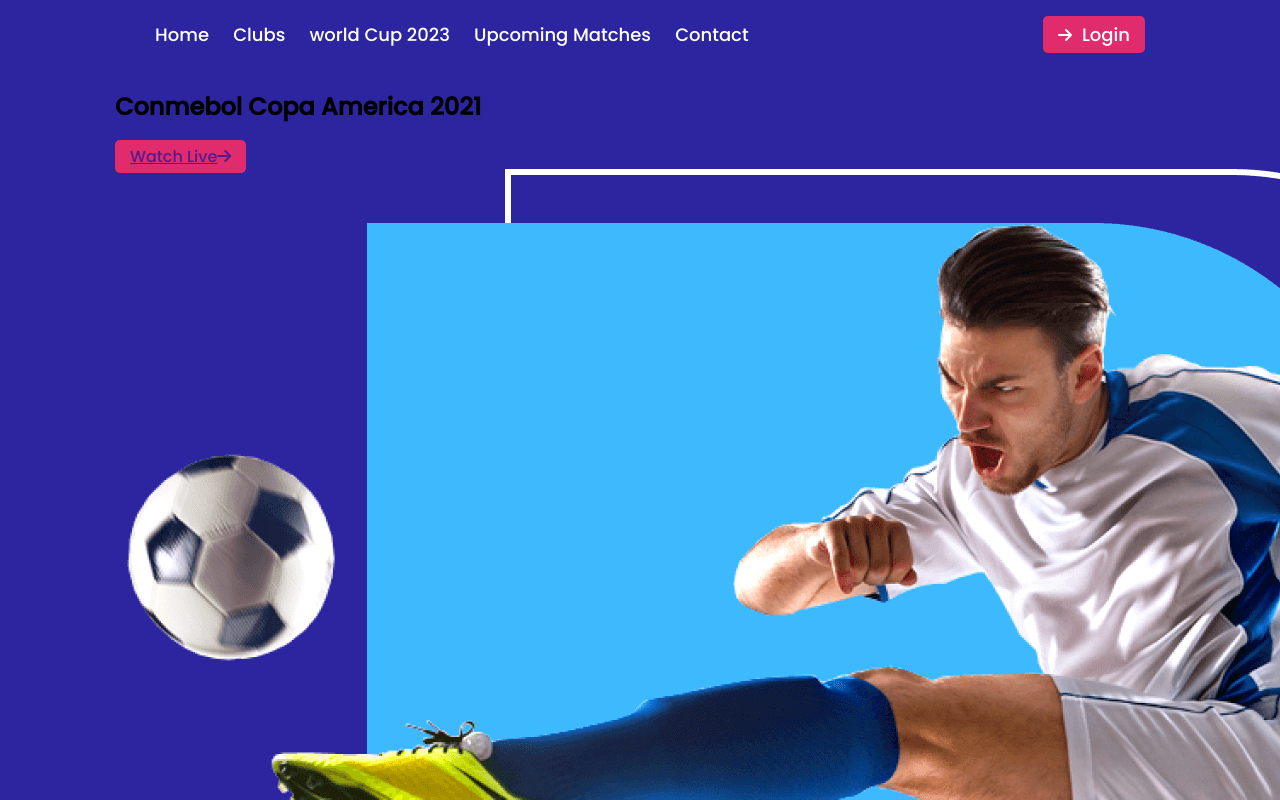
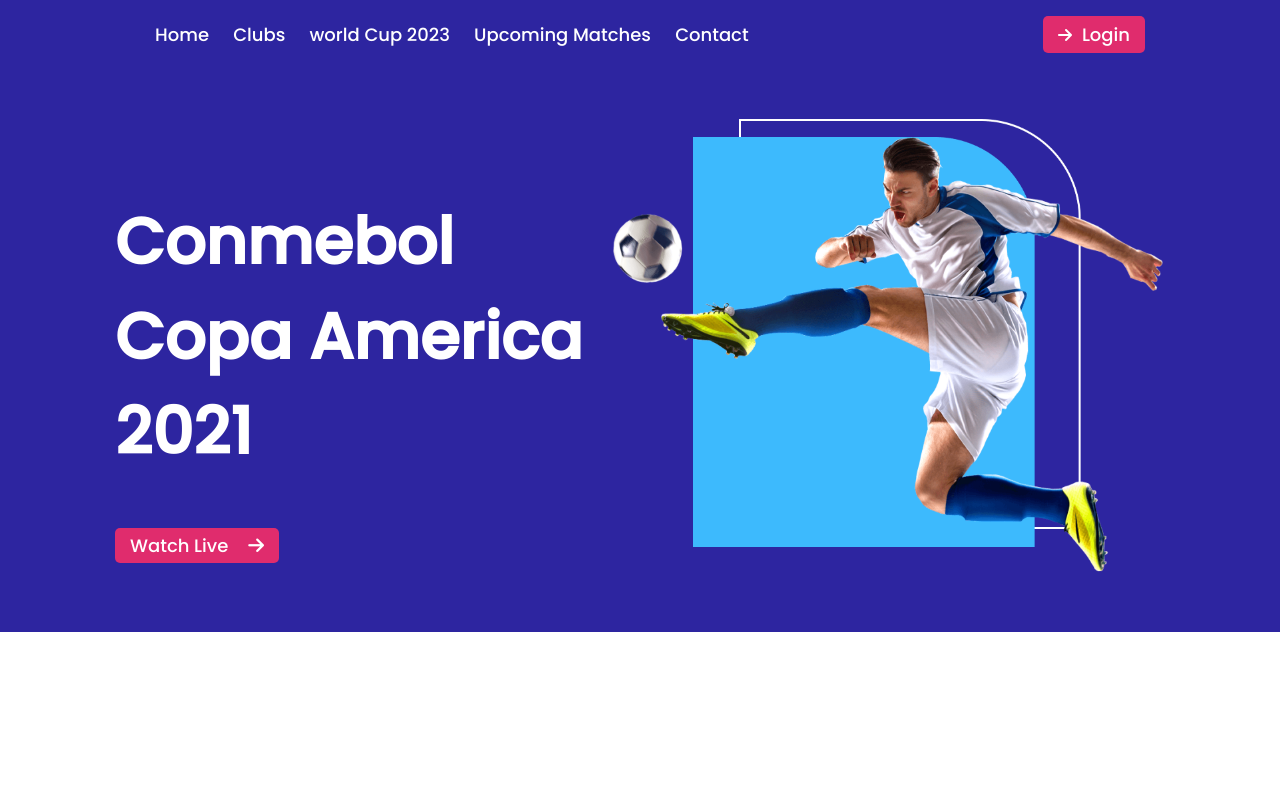
Before and after one commit to jibonghoshbd/responsive_football_match-, a plain HTML site: page index.html in a window 1280 px wide. Shown: the top 800 px of the page. Drawn offline with Linux system fonts and the light colour scheme.

Commit message:
header styling

```diff
--- a/styles/style.css
+++ b/styles/style.css
@@ -50,3 +50,29 @@ body {
     margin-right: 10px;
     font-size: 16px;
 }
+
+/* ===================
+======Header Contat Styling=====
+====================*/
+.header_contant {
+    display: flex;
+    justify-content: space-between;
+    align-items: center;
+    padding: 50px 0px;
+}
+.header_detail h1 {
+    font-size: 64px;
+    color: #fff;
+    font-weight: 700;
+}
+.header_detail a {
+    text-decoration: none;
+    font-size: 18px;
+    color: #fff;
+}
+.header_detail a i {
+    margin-left: 20px;
+}
+.header_img img {
+    width: 556.01px;
+}
```
Also changed, not shown: index.html (+2 -1 lines).
